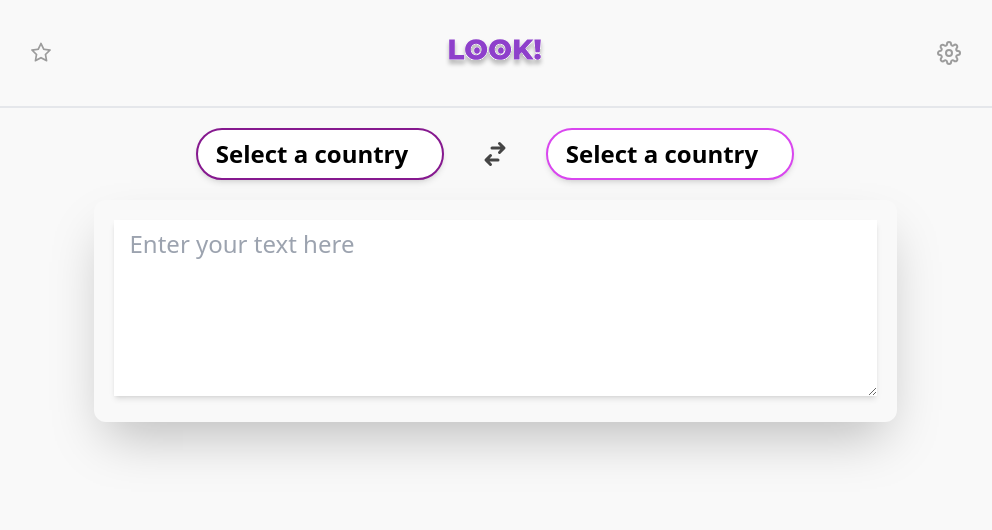
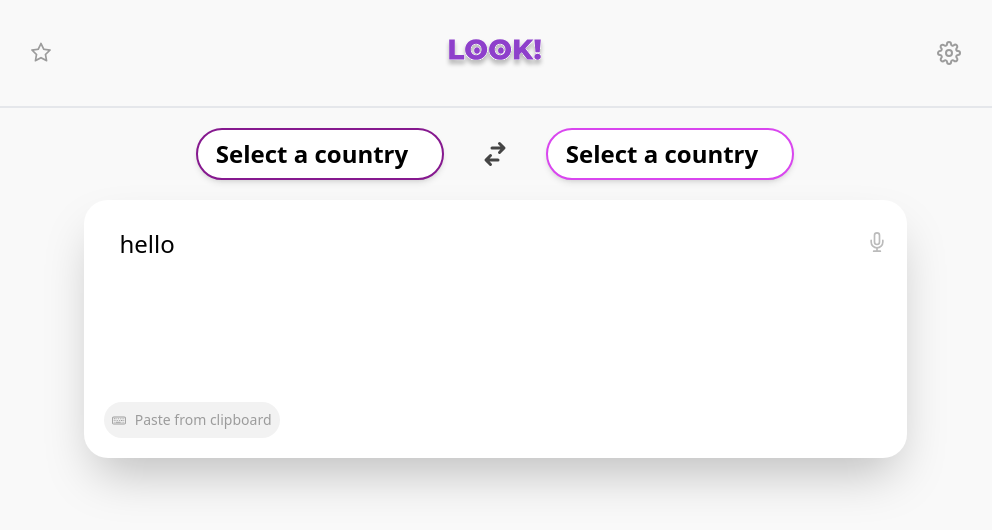
Before and after one commit to evergreenx/Look, a Next.js app: page / in a window 1280 px wide. Shown: the top 530 px of the page, without its empty margins (145-1137 px from the left). Built offline with nearby package versions, Linux system fonts and the light colour scheme.

Commit message:
added paste from clipboard

```diff
--- a/components/TextArea.tsx
+++ b/components/TextArea.tsx
@@ -1,14 +1,41 @@
 import React from "react";
+import { FiMic } from "react-icons/fi";
+import { BsKeyboard } from "react-icons/bs";
+const TextArea = () => {
+  const [value, setValue] = React.useState("hello");
 
-const TextArea = () => {
+  const pasteFromClipboard = () => {
+    navigator.clipboard.readText().then((text) => {
+      setValue(text);
+    });
+  };
+
   return (
-    <div className="textarea__container shadow-2xl rounded-xl p-5">
-      <textarea
-        className="bg-white border-0  text-2xl  appearance-none focus:outline-none   px-4 py-2 pr-8  shadow-md"
-        rows="5"
-        cols="50"
-        placeholder="Enter your text here"
-      ></textarea>
+    <div className="textarea__container flex justify-center items-center shadow-2xl rounded-3xl p-5 bg-white">
+      <div className="">
+        <textarea
+          className="bg-white resize-none border-0 placeholder-[#BBBBBB]  text-2xl  appearance-none focus:outline-none   px-4 py-2 pr-8  "
+          rows={5}
+          value={value}
+          onChange={(event) => {
+            setValue(event.target.value);
+          }}
+          cols={50}
+          placeholder="Enter text here"
+        ></textarea>
+
+        <div
+          onClick={pasteFromClipboard}
+          className="p-2 items-center text-sm flex w-44 cursor-pointer space-x-10 justify-between rounded-full  text-[#9C9C9C] bg-[#F2F2F2]"
+        >
+          <BsKeyboard />
+          Paste from clipboard
+        </div>
+      </div>
+
+      <div className=" self-start pt-3">
+        <FiMic className="text-xl text-[#BBBBBB] cursor-pointer" />
+      </div>
     </div>
   );
 };
```
